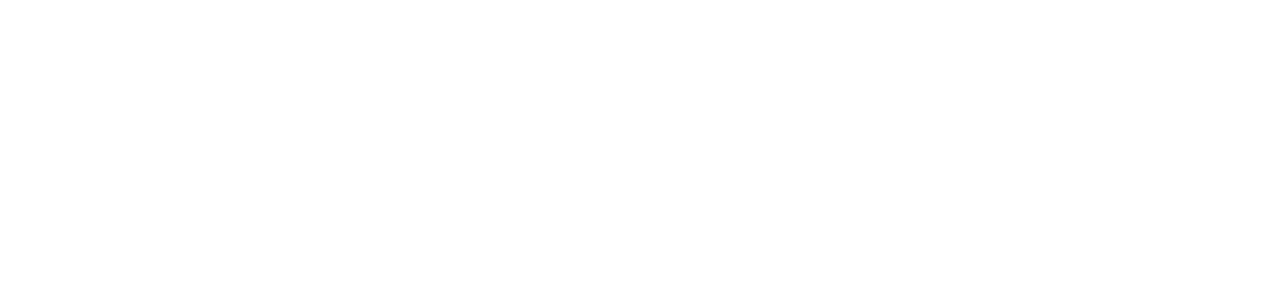
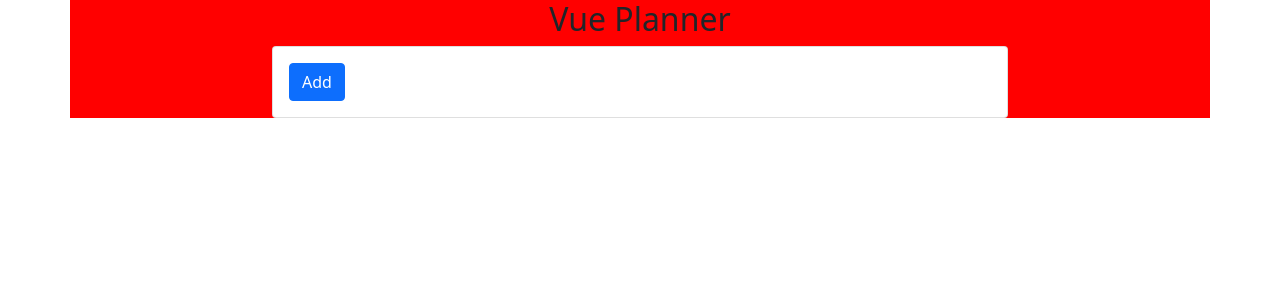
Before and after one commit to CaelumVallis/vue-planner, a Vue app: page / in a window 1280 px wide. Shown: the top 300 px of the page. Built offline with nearby package versions, Linux system fonts and the light colour scheme.

Commit message:
feat: basic setup (bootstrap, vuex + structure)

```diff
--- a/package.json
+++ b/package.json
@@ -7,6 +7,8 @@
     "build": "vue-cli-service build"
   },
   "dependencies": {
+    "@popperjs/core": "^2.10.1",
+    "bootstrap": "^5.1.0",
     "core-js": "^3.6.5",
     "vue": "^2.6.11",
     "vuex": "^3.6.2"
--- a/src/App.vue
+++ b/src/App.vue
@@ -1,17 +1,33 @@
 <template>
   <div id="app">
+    <div class="main-container container">
+      <div class="row">
+        <h2 class="text-center">Vue Planner</h2>
+      </div>
+      <div class="row">
+        <div class="col"></div>
+        <div class="col-8">
+          <Tasks />
+        </div>
+        <div class="col"></div>
+      </div>
+    </div>
   </div>
 </template>
 
 <script>
+  import Tasks from '@/components/tasks/Tasks';
 
-export default {
-  name: 'App',
-  components: {
+  export default {
+    name: 'App',
+    components: {
+      Tasks,
+    },
   }
-}
 </script>
 
 <style>
-
+  .main-container {
+    background-color: red;
+  }
 </style>
--- /dev/null
+++ b/src/components/tasks/Task.vue
@@ -0,0 +1,34 @@
+<template>
+  <div class="card container planner-item mb-2">
+    <div class="card-body row align-items-center">
+      <div class="col-6 d-flex align-items-center">
+        <div class="img-container mx-2">
+          <img src="https://picsum.photos/200" alt="">
+        </div>
+        <h4>React.js learning</h4>
+      </div>
+      <div class="col-6">
+        <h4>Topics studied:</h4>
+      </div>
+    </div>
+  </div>
+</template>
+
+<script>
+  export default {
+    props: ['todo'],
+    mounted() {
+      console.log(this.todo);
+    }
+  }
+</script>
+
+<style>
+  .planner-item {
+    max-height: 15vh;
+  }
+
+  img {
+    height: 50px;
+  }
+</style>
--- /dev/null
+++ b/src/components/tasks/Tasks.vue
@@ -0,0 +1,31 @@
+<template>
+  <div class="card">
+    <div class="card-body container">
+      <button type="button" class="btn btn-primary">Add</button>
+      <div class="row">
+        <Task
+          v-if="tasks.length"
+          v-for="task in tasks"
+          :task="task"
+        />
+      </div>
+    </div>
+  </div>
+</template>
+
+<script>
+  import Task from './Task';
+
+  export default {
+    components: { Task },
+    data() {
+      return {
+        tasks: []
+      }
+    },
+    created() {
+      this.tasks = this.$store.state.tasks;
+    },
+    methods: {}
+  }
+</script>
--- a/src/main.js
+++ b/src/main.js
@@ -1,5 +1,7 @@
 import Vue from 'vue'
 import store from './store';
+import 'bootstrap';
+import 'bootstrap/dist/css/bootstrap.min.css';
 import App from './App.vue'
 
 Vue.config.productionTip = false;
--- a/src/store/index.js
+++ b/src/store/index.js
@@ -1,10 +1,9 @@
 import Vue from 'vue';
 import Vuex from 'vuex';
+import modules from './modules'
 
 Vue.use(Vuex);
 
 export default new Vuex.Store({
-    modules: {
-
-    }
+  modules
 });
--- /dev/null
+++ b/src/store/modules/index.js
@@ -0,0 +1,5 @@
+import tasks from './tasks';
+
+export default {
+  tasks
+}
--- /dev/null
+++ b/src/store/modules/tasks.js
@@ -0,0 +1,21 @@
+export default {
+  state: {
+    tasks: []
+  },
+  getters: {
+
+  },
+  actions: {
+    fetchTasks() {
+      this.commit('setTasks', JSON.parse(localStorage.getItem('tasks'))) ;
+    }
+  },
+  mutations: {
+    setTasks(store, tasks) {
+      store.state.tasks = tasks || [];
+    },
+    // addTask(store, task) {
+    //   store.state.tasks.push(task);
+    // }
+  }
+}
```
Also changed, not shown: 1 other file (tests, documents, lock files or other folders).
